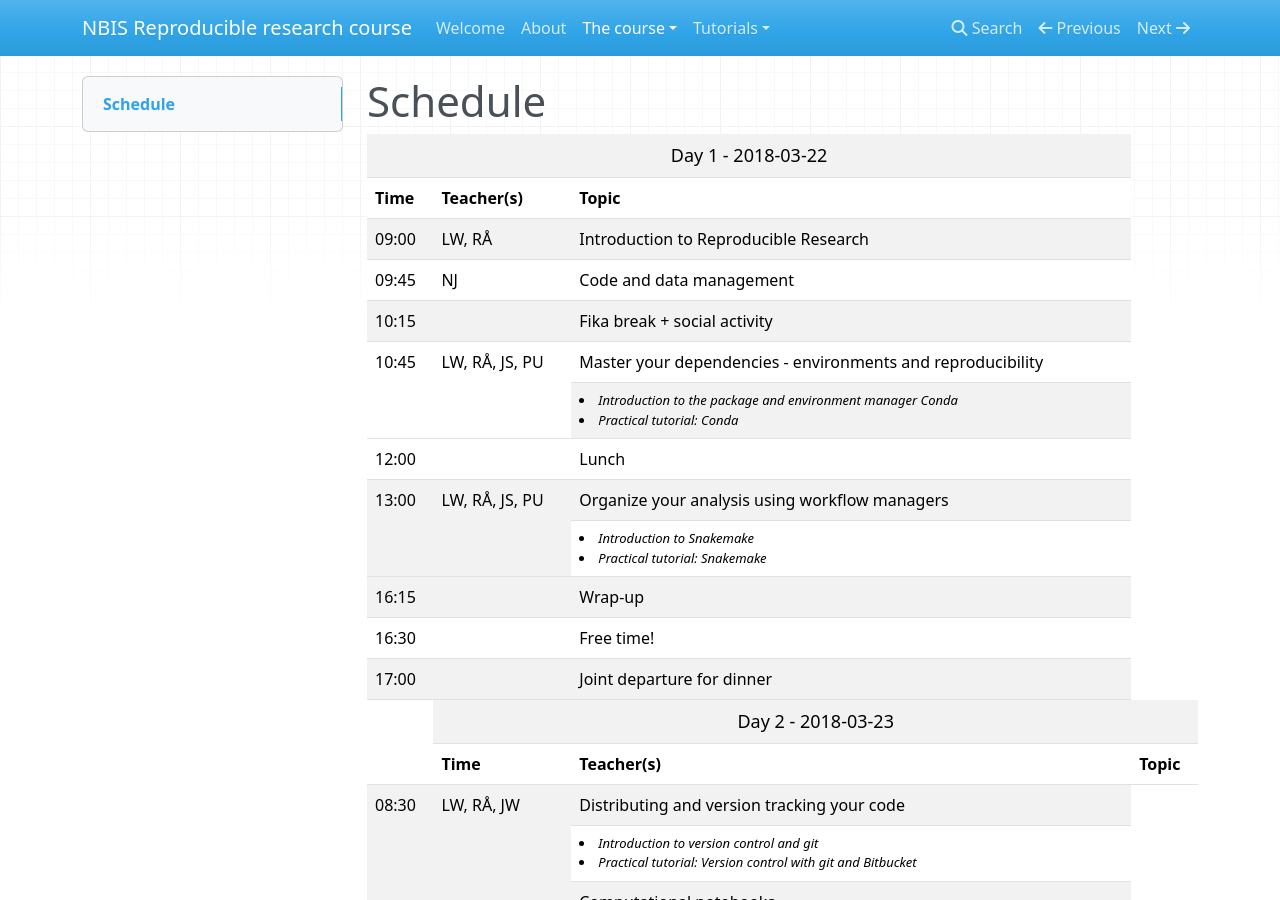
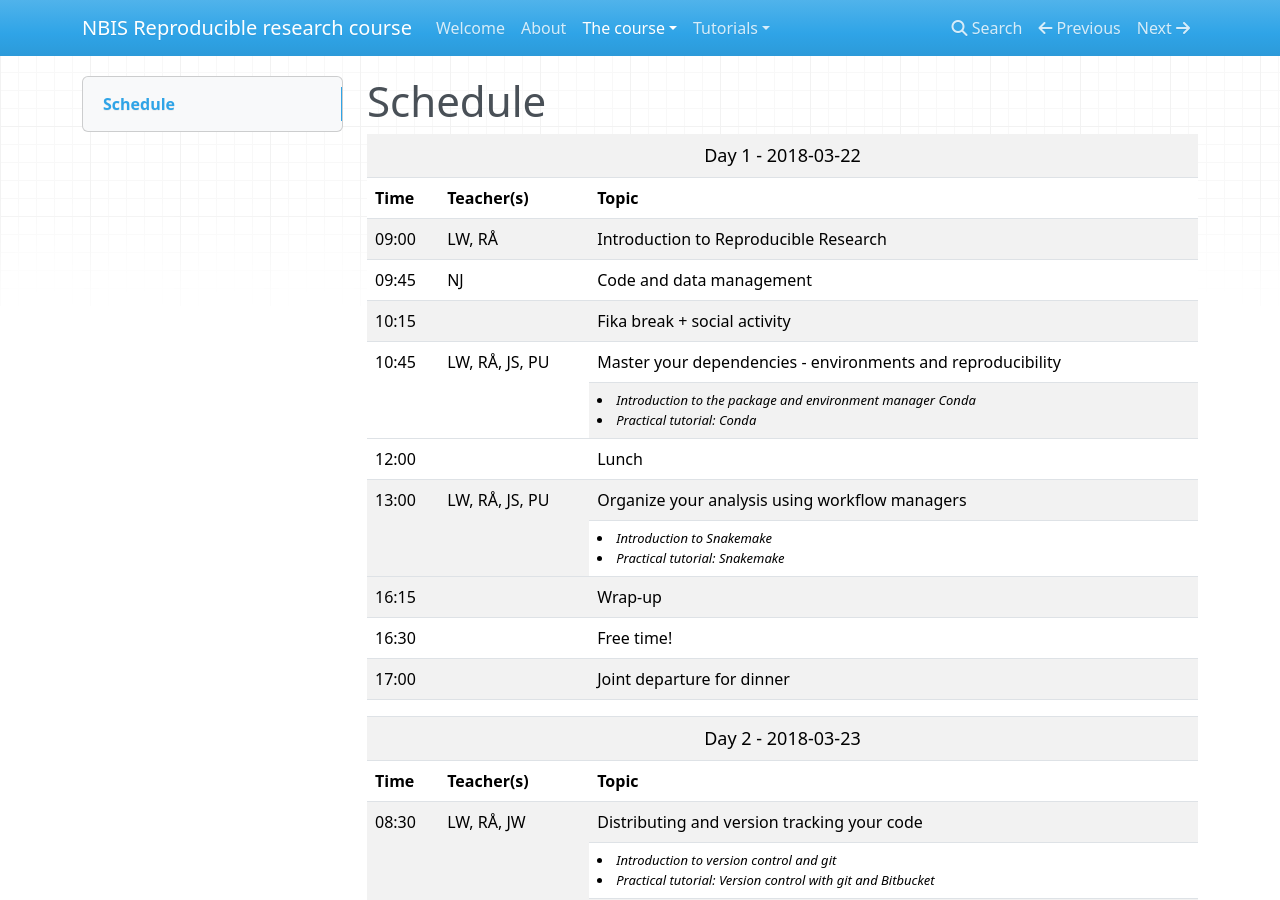
Before and after one commit to NBISweden/workshop-reproducible-research, an MkDocs documentation site: the page built from docs/schedule.md, in a window 1280 px wide and 900 px high. Built offline with MkDocs 1.6.1, drawn with Linux system fonts in a browser that asks for light colours; nearby versions of some CDN libraries; old or Windows-style settings are respelled for this version of MkDocs.

Commit message:
fix table

```diff
--- a/docs/schedule.md
+++ b/docs/schedule.md
@@ -72,7 +72,7 @@
     <td> <font size="3"> Joint departure for dinner</td>
   </tr>
   <tr>
-    <td rowspan="3"> </td>
+    <td colspan="3"> </td>
   </tr>
   <tr>
     <td colspan="3">
```
